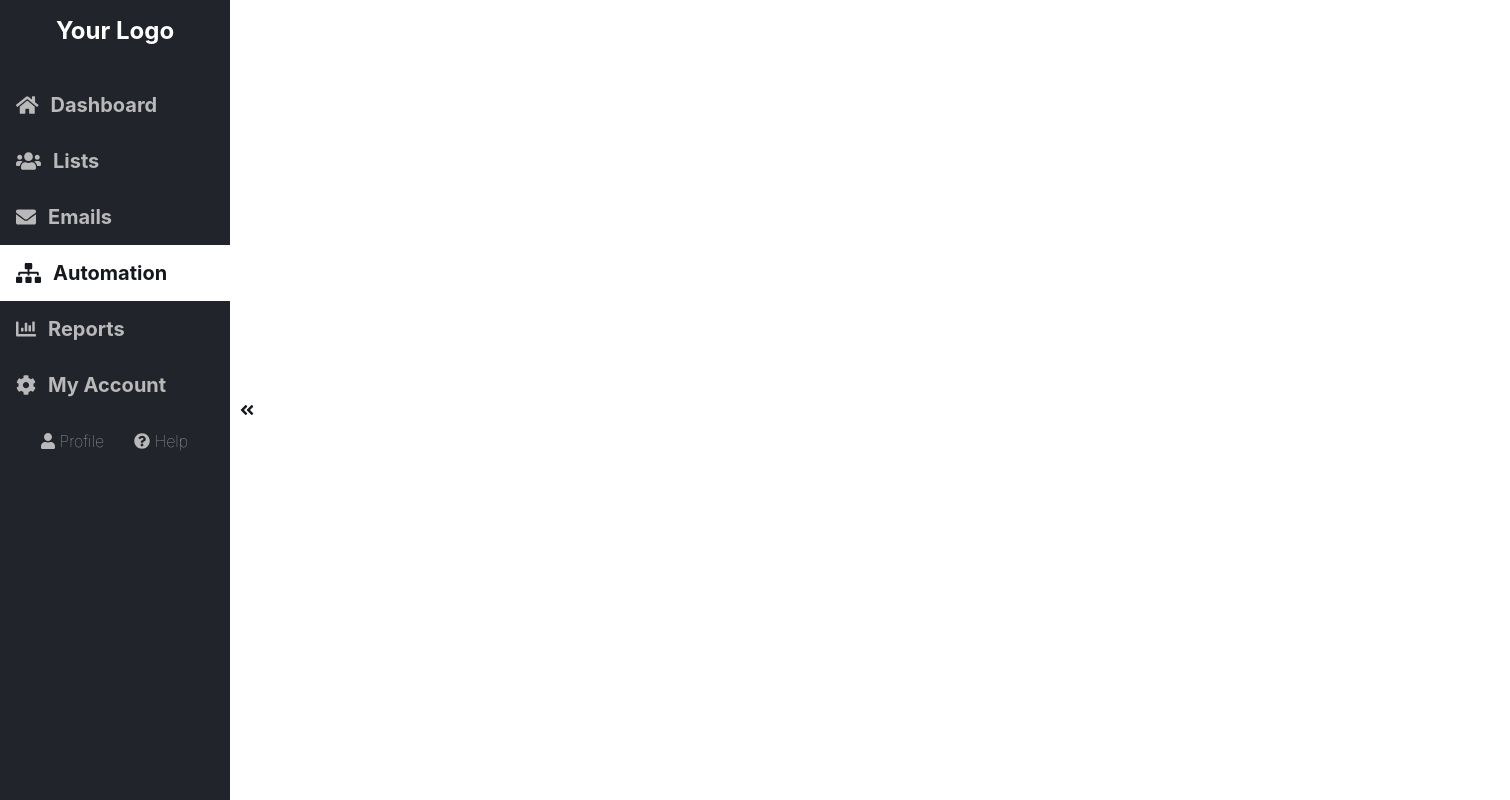
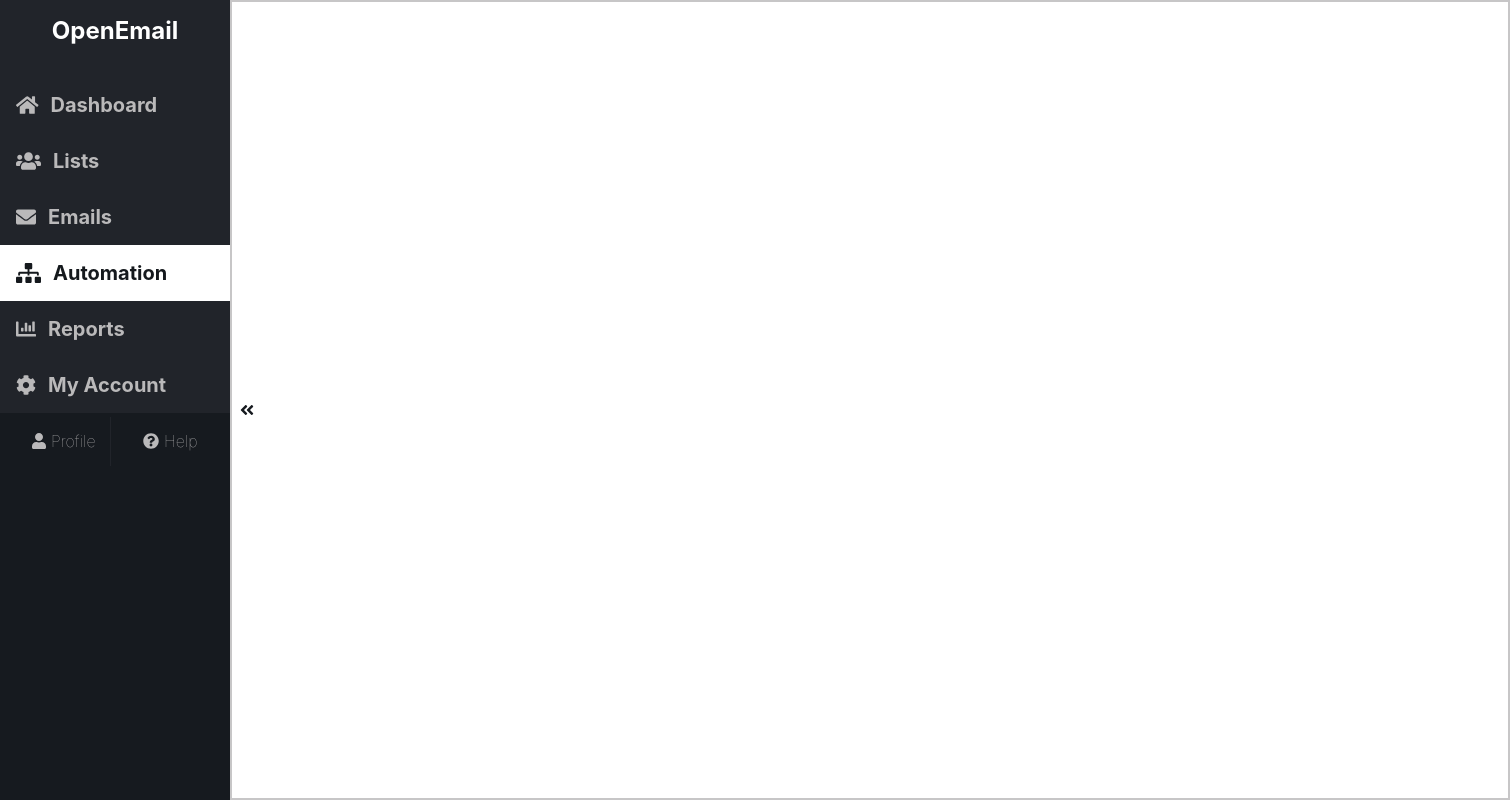
Before and after one commit to logmannn/marketing-automation-tool-ui, a React (Create React App) app: page / in a window 1280 px wide. Shown: the whole page, 1510 px wide, since content can reach past the window. Built offline with nearby package versions, Linux system fonts and the light colour scheme.

Commit message:
small changes

```diff
--- a/src/App.css
+++ b/src/App.css
@@ -11,7 +11,6 @@
 .slideLeftShow {
   animation: slideLeftShow 0.5s forwards;
 }
-
 @keyframes slideLeftHide {
   from {
     transform: translate(0%);
@@ -29,3 +28,15 @@
     transform: translate(0%);
   }
 }
+
+.editingFull {
+  position: absolute !important;
+  left: 0px !important;
+}
+
+.editingSmall {
+  position: absolute !important;
+  left: 230px !important;
+
+  transition: all 0.5s ease;
+}
--- a/src/App.js
+++ b/src/App.js
@@ -1,13 +1,35 @@
 import React, { Component } from "react";
 import "./App.css";
 import SideBar from "./sideBar/SideBar";
+import SideBarLinks from "./sideBar/SideBarLinks";
+import Editing from "./editing/Editing";
+import styled from "styled-components";
+
+const Wrapper = styled.div`
+  display: flex;
+
+  flex-direction: row;
+`;
 
 class App extends Component {
+  constructor(props) {
+    super(props);
+    this.state = { isHidden: null };
+  }
+
   render() {
     return (
-      <div className="App">
-        <SideBar />
-      </div>
+      <Wrapper className="App">
+        <SideBar isHidden={this.state.isHidden}>
+          <SideBarLinks
+            isHidden={this.state.isHidden}
+            hideShow={isHidden =>
+              this.setState({ isHidden: !this.state.isHidden })
+            }
+          />
+        </SideBar>
+        <Editing isHidden={this.state.isHidden} />
+      </Wrapper>
     );
   }
 }
--- a/src/common/Logo.js
+++ b/src/common/Logo.js
@@ -12,4 +12,4 @@ const LogoDiv = styled.div`
   font-size: 1.5rem;
 `;
 
-export const Logo = () => <LogoDiv>Your Logo</LogoDiv>;
+export const Logo = () => <LogoDiv>OpenEmail</LogoDiv>;
--- /dev/null
+++ b/src/editing/Editing.js
@@ -0,0 +1,31 @@
+import React, { Component } from "react";
+import styled from "styled-components";
+
+const EditingDiv = styled.div`
+  position: absolute;
+
+  border: 2px solid #c7c6c7;
+
+  width: calc(100vw - 4px);
+  height: calc(100vh - 4px);
+
+  z-index: 1;
+
+  left: 230px;
+`;
+
+export default class Editing extends Component {
+  render() {
+    console.log(this.props);
+    return (
+      <EditingDiv
+        className={
+          "disable-css-transitions " +
+          (this.props.isHidden === true && "editingFull") +
+          " " +
+          (this.props.isHidden === false && "editingSmall")
+        }
+      />
+    );
+  }
+}
--- a/src/sideBar/SideBar.js
+++ b/src/sideBar/SideBar.js
@@ -1,6 +1,5 @@
-import React, { Component } from "react";
+import React from "react";
 import styled from "styled-components";
-import SideBarLinks from "./SideBarLinks";
 
 const SidebarDiv = styled.div`
   position: relative;
@@ -11,34 +10,24 @@ const SidebarDiv = styled.div`
 
   width: 100%;
   max-width: 230px;
-  height: 100%;
+  height: 100vh;
 
   background: #161a1f;
+
+  z-index: 2;
 `;
 
-export default class SideBar extends Component {
-  constructor(props) {
-    super(props);
-    this.state = { isHidden: null };
-  }
-  hideShow = () => {
-    this.setState({
-      isHidden: !this.state.isHidden
-    });
-  };
-
-  render() {
-    return (
+const SideBar = ({ children }) => (
   <SidebarDiv
     className={
       "disable-css-transitions " +
-          (this.state.isHidden === true && "slideLeftHide") +
+      (children.props.isHidden === true && "slideLeftHide") +
       " " +
-          (this.state.isHidden === false && "slideLeftShow")
+      (children.props.isHidden === false && "slideLeftShow")
     }
   >
-        <SideBarLinks isHidden={this.state.isHidden} hideShow={this.hideShow} />
+    {children}
   </SidebarDiv>
 );
-  }
-}
+
+export default SideBar;
--- a/src/sideBar/SideBarLinks.js
+++ b/src/sideBar/SideBarLinks.js
@@ -21,7 +21,7 @@ const SidebarDiv = styled.div`
   left: 0;
 
   max-width: 100%;
-  height: 100vh
+  height: auto;
 
   display: flex;
 
@@ -31,18 +31,25 @@ const SidebarDiv = styled.div`
 
   text-transform: capitalize;
 
-  overflow-y: scroll
+  overflow-y: scroll;
 `;
 
 const SmallLinks = styled.div`
   max-width: 100%;
 
   display: flex;
+  justify-content: space-evenly;
 
-  margin-top: 0.25rem;
-  margin-bottom: 3.5rem;
+  padding-top: 0.25rem;
+  padding-bottom: 0.25rem;
 
   color: #bab9ba;
+
+  background: #161a1f;
+
+  & > :first-child {
+    border-right: 1px solid #21242a;
+  }
 `;
 
 const SmallLink = styled.a`
@@ -52,8 +59,6 @@ const SmallLink = styled.a`
 
   color: #bab9ba;
   font-weight: lighter;
-
-  border-right: 1px solid #21242a;
 
   &:hover {
     color: #fff;
@@ -75,10 +80,14 @@ const Toggle = styled.div`
   }
 `;
 
+const OverflowScroll = styled.div`
+  height: 100%;
+
+  overflow-y: scroll;
+`;
+
 export default class SideBarLinks extends Component {
   render() {
-    console.log(this.props);
-
     const Links = [
       {
         id: 1,
@@ -120,13 +129,14 @@ export default class SideBarLinks extends Component {
 
     return (
       <>
-        <Toggle onClick={this.props.hideShow}>
+        <Toggle onClick={() => this.props.hideShow()}>
           {!this.props.isHidden ? (
             <FontAwesomeIcon icon="angle-double-left" />
           ) : (
             <FontAwesomeIcon icon="angle-double-right" />
           )}
         </Toggle>
+        <OverflowScroll>
           <SidebarDiv>
             <Logo />
             {Links.map(link => (
@@ -137,7 +147,7 @@ export default class SideBarLinks extends Component {
                 current={link.current}
               />
             ))}
-
+          </SidebarDiv>
           <SmallLinks>
             <SmallLink>
               <FontAwesomeIcon icon="user" /> Profile
@@ -146,7 +156,7 @@ export default class SideBarLinks extends Component {
               <FontAwesomeIcon icon="question-circle" /> Help
             </SmallLink>
           </SmallLinks>
-        </SidebarDiv>
+        </OverflowScroll>
       </>
     );
   }
```
Lines whose indentation alone changed are shown as unchanged.
